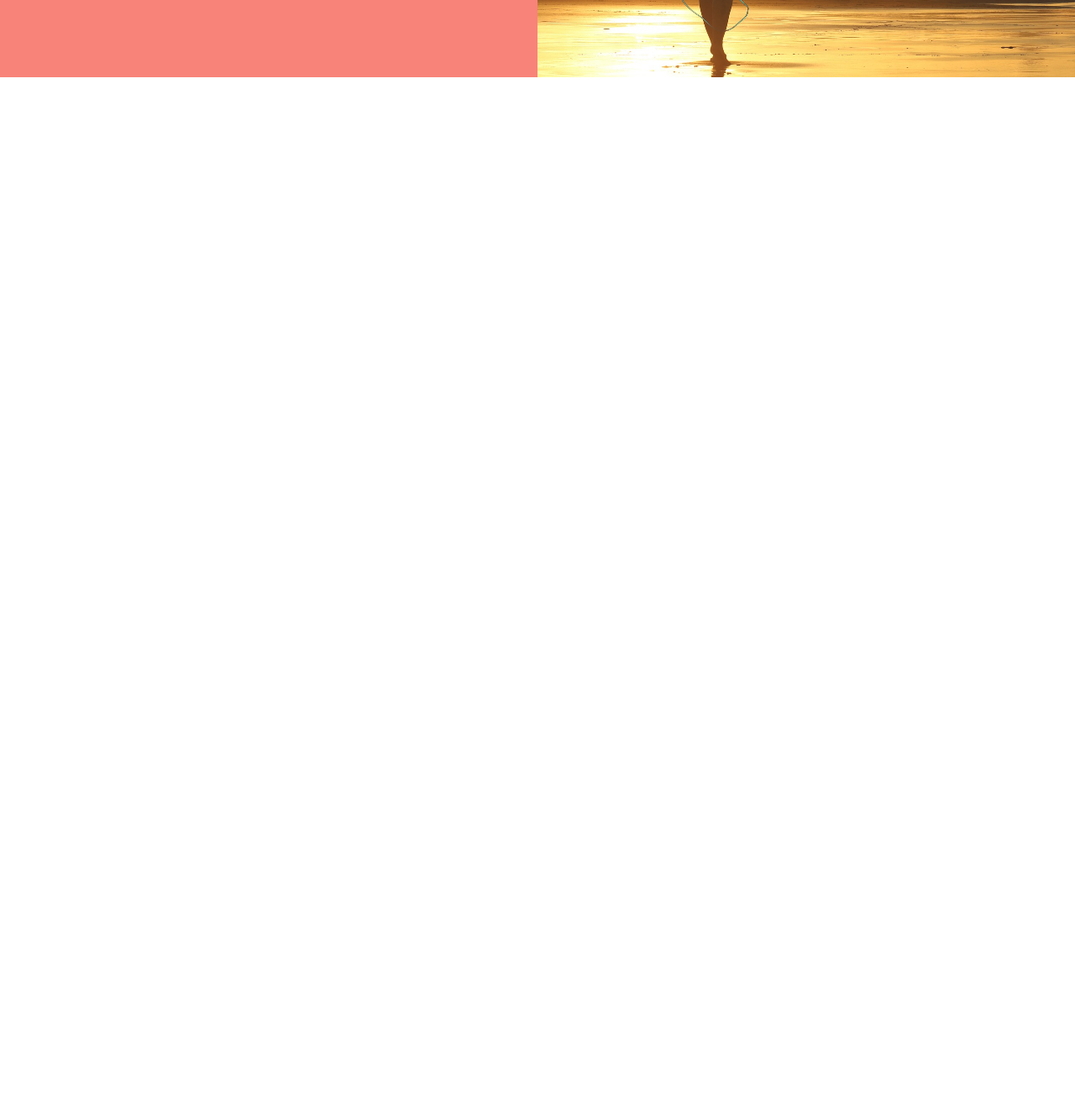
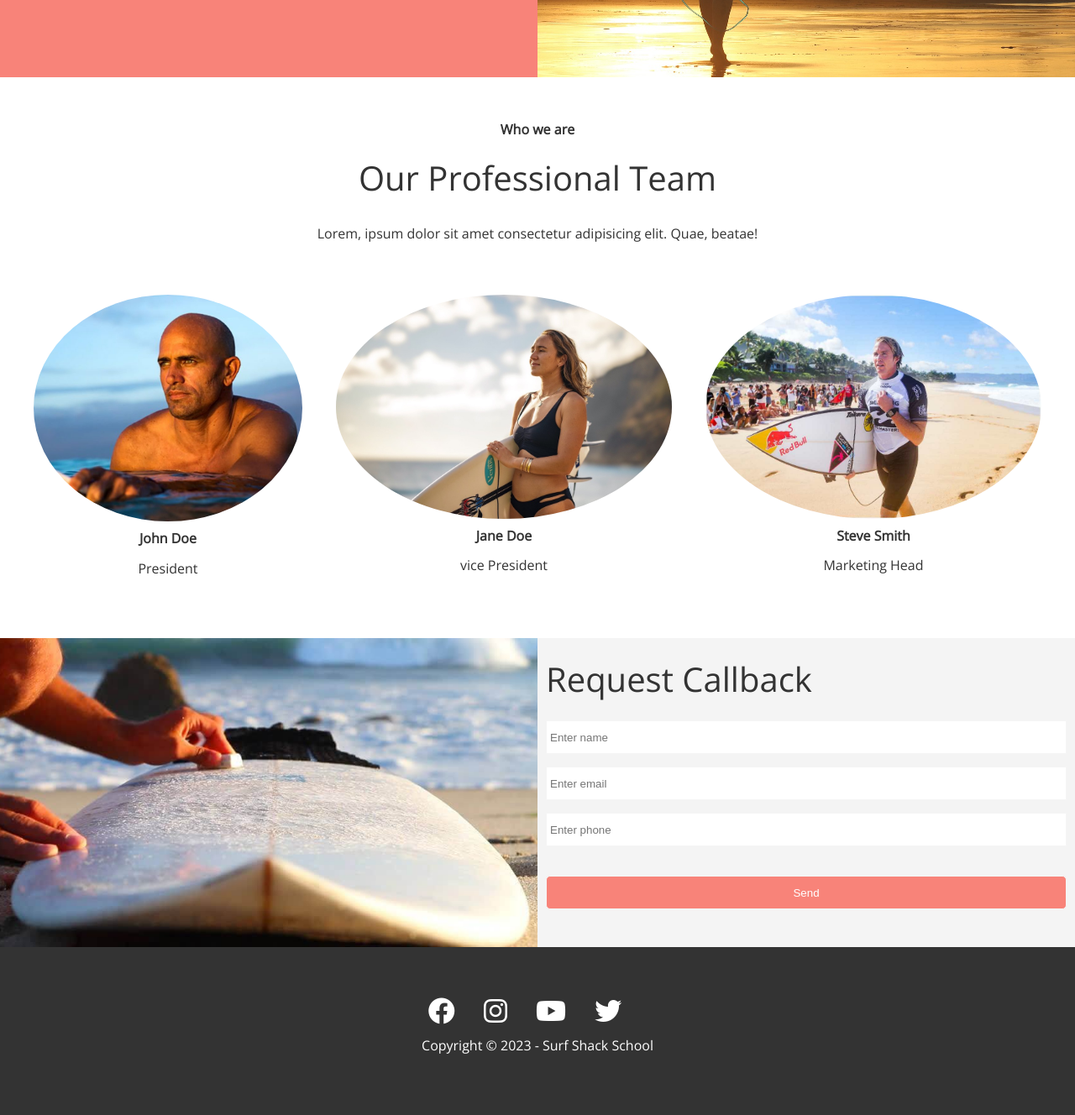
Before and after one commit to yenhtran/SurfShackSchool, a plain HTML site: page index.html in a window 1280 px wide. Shown: the part 2462-3790 px from the top of the page at 84% size. Before the commit the page ends 2562 px from the top, so only its background shows below. Drawn offline with nearby package versions, Linux system fonts and the light colour scheme.

Commit message:
team, contact, footer sections

```diff
--- a/css/styles.css
+++ b/css/styles.css
@@ -132,3 +132,61 @@ img {
 .cases img:hover {
   opacity: 0.7;
 }
+
+/* Teams */
+.team img {
+  border-radius: 50%;
+}
+
+/* Callback form */
+.callback-form {
+  width: 100%;
+  padding: 20px 0;
+}
+
+.callback-form label {
+  display: block;
+  margin-bottom: 5px;
+}
+
+.callback-form .form-control {
+  margin-bottom: 15px;
+}
+
+.callback-form input {
+  width: 100%;
+  padding: 4px;
+  height: 40px;
+  border: #f5f5f5 1px solid;
+}
+
+.callback-form input:focus {
+  outline-color: #f88379;
+}
+
+.callback-form .btn {
+  padding: 12px 0;
+  margin-top: 20px;
+}
+
+/* Footer */
+.footer {
+  display: flex;
+  flex-direction: column;
+  align-items: center;
+  justify-content: center;
+  text-align: center;
+  height: 200px;
+}
+
+.footer a {
+  color: #fff
+}
+
+.footer a:hover {
+  color: #8fbc8f
+}
+
+.footer .social > * {
+  margin-right: 30px;
+}
--- a/index.html
+++ b/index.html
@@ -145,6 +145,73 @@
           </div>
         </div>
       </section>
+
+      <!-- Team -->
+      <section id="team" class="team section-padding">
+        <header class="section-header">
+          <h4>Who we are</h4>
+          <h2>Our Professional Team</h2>
+          <p>Lorem, ipsum dolor sit amet consectetur adipisicing elit. Quae, beatae!</p>
+        </header>
+        <div class="flex-items">
+          <div>
+            <img src="images/team/surf_person1.jpg" alt="" />
+            <h4>John Doe</h4>
+            <p>President</p>
+          </div>
+          <div>
+            <img src="images/team/surf_person2.jpg" alt="" />
+            <h4>Jane Doe</h4>
+            <p>vice President</p>
+          </div>
+          <div>
+            <img src="images/team/surf_person3.jpg" alt="" />
+            <h4>Steve Smith</h4>
+            <p>Marketing Head</p>
+          </div>
+        </div>
+      </section>
+
+      <!-- Contact-->
+      <section id="contact" class="contact flex-columns">
+        <div class="row">
+          <div class="column">
+            <div class="column-1">
+              <img src="images/home/surf_contact.jpg" alt="" />
+            </div>
+          </div>
+          <div class="column bg-light">
+            <div class="column-2">
+              <h2>Request Callback</h2>
+              <form action="" class="callback-form">
+                <div class="form-control">
+                  <label for="name"></label>
+                  <input type="text" name="name" id="name" placeholder="Enter name" />
+                </div>
+                <div class="form-control">
+                  <label for="email"></label>
+                  <input type="text" name="email" id="email" placeholder="Enter email" />
+                </div>
+                <div class="form-control">
+                  <label for="phone"></label>
+                  <input type="text" name="phone" id="phone" placeholder="Enter phone" />
+                </div>
+                <input type="submit" value="Send" id="submit" class="btn" />
+              </form>
+            </div>
+          </div>
+        </div>
+      </section>
     </main>
+
+    <footer class="footer bg-dark">
+      <div class="social">
+        <a href="#"><i class="fab fa-facebook fa-2x"></i></a>
+        <a href="#"><i class="fab fa-instagram fa-2x"></i></a>
+        <a href="#"><i class="fab fa-youtube fa-2x"></i></a>
+        <a href="#"><i class="fab fa-twitter fa-2x"></i></a>
+      </div>
+      <p>Copyright &copy; 2023 - Surf Shack School</p>
+    </footer>
   </body>
 </html>
```
Also changed, not shown: images/home/surf_contact.jpg (added), images/team/surf_person1.jpg (added), images/team/surf_person2.jpg (added), images/team/surf_person3.jpg (added), 1 other file.
